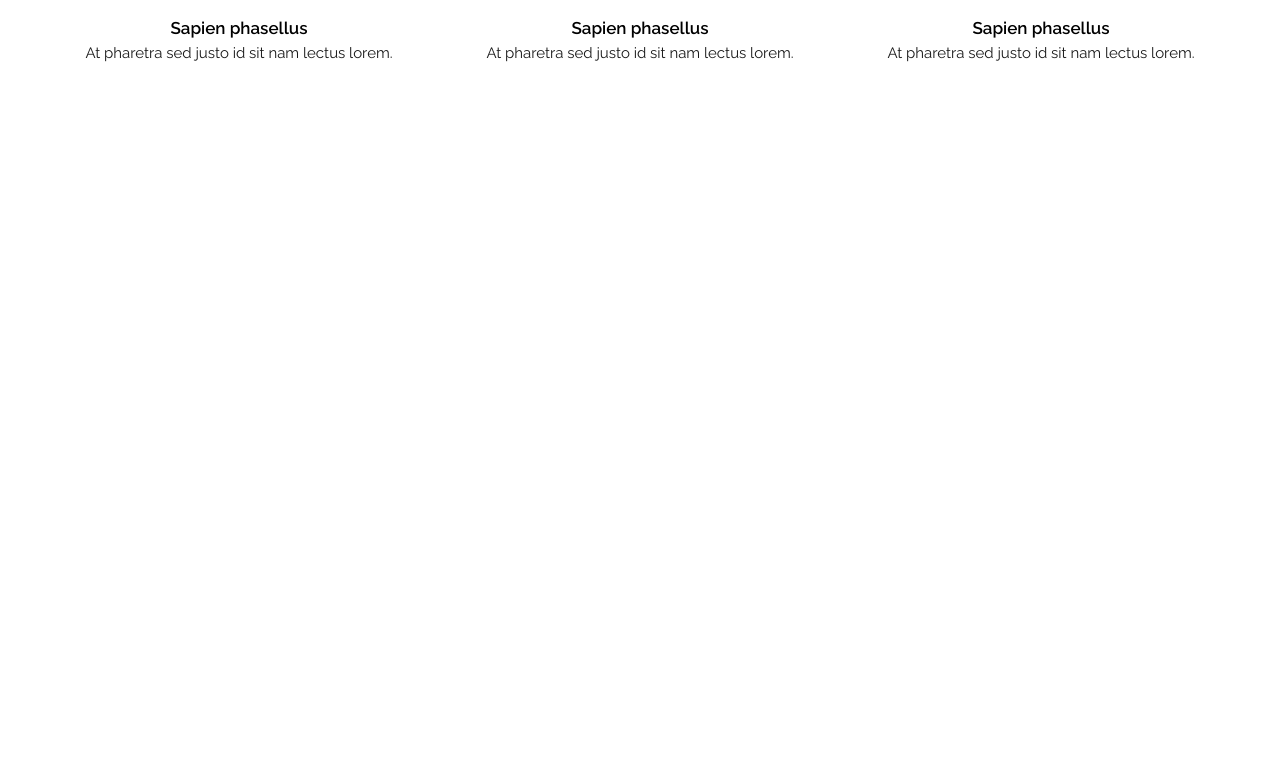
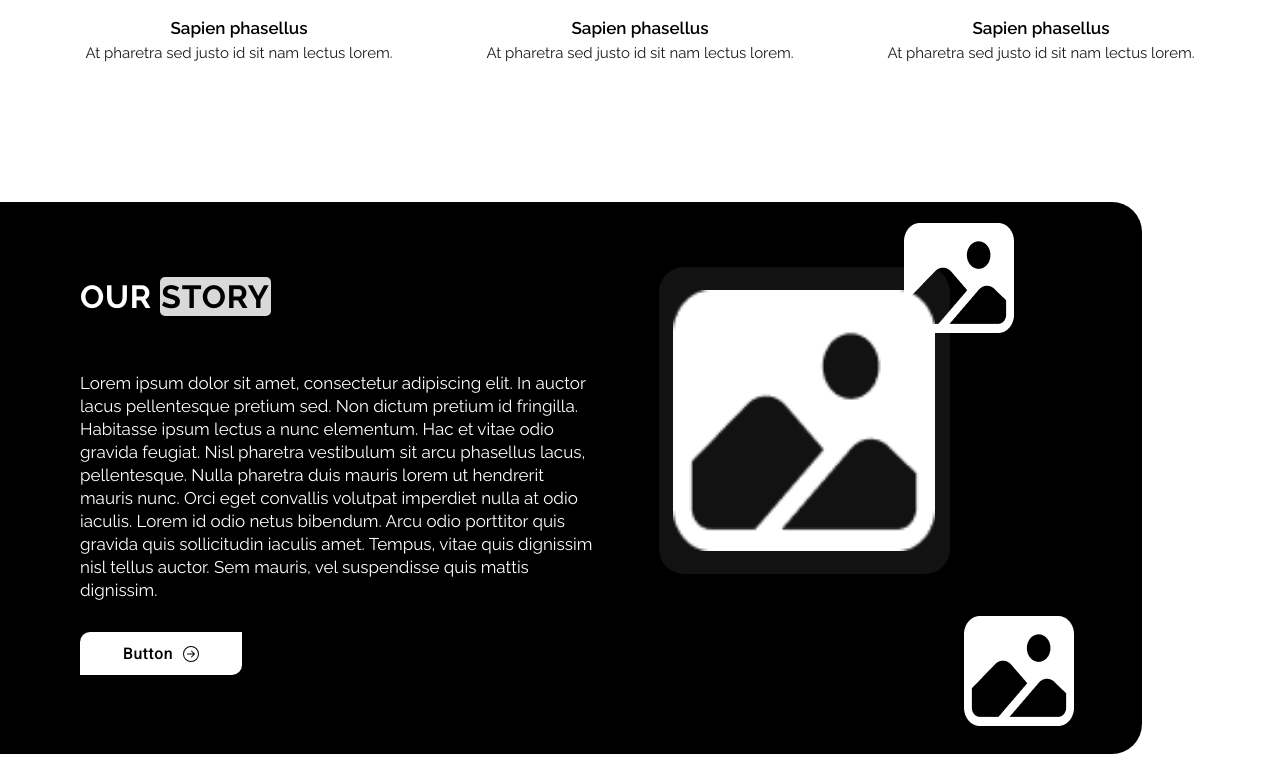
Before and after one commit to NBJ-Developer/nbj-client, a React (Create React App) app: page / in a window 1280 px wide. Shown: the part 1184-1948 px from the top of the page. Before the commit the page ends 1247 px from the top, so only its background shows below. Built offline with nearby package versions, Linux system fonts and the light colour scheme.

Commit message:
About Folder and OurStory files Components Added

```diff
--- /dev/null
+++ b/src/components/About/OurStory.css
@@ -0,0 +1,94 @@
+@import url('https://fonts.googleapis.com/css2?family=Raleway:wght@300;400;500;600;700;800;900&display=swap');
+
+body {
+    font-family: 'Raleway';
+    font-style: normal;
+}
+
+.div_story {
+    display: flex;
+    justify-content: space-between;
+    align-items: center;
+    color: #ffffff;
+}
+
+.our {
+    font-weight: 700;
+    font-size: 20px;
+    line-height: 23px;
+    padding-top: 22px;
+}
+
+.inner_story{
+    background-color: #d9d9d9;
+    color: #000000;
+    border-radius: 5px;
+    padding: 1px;
+}
+
+.bs_icon {
+    font-weight: 700;
+    font-size: 20px;
+    margin-top: 22px;
+    margin-right: 26px;
+}
+
+.div_lorem {
+    width: 213px;
+    height: 58px;
+    margin-top: 28px;
+}
+
+.p_lorem {
+    font-weight: 400;
+    font-size: 15px;
+    line-height: 20px;
+    color: #ffffff;
+}
+
+.w_vector_1 {
+    width: 77px;
+    height: 77px;
+}
+
+.w_vector_2 {
+    width: 128px;
+    height: 128px;
+}
+
+.div_story_web {
+    padding-top: 76px;
+    color: #ffffff;
+}
+
+.our_web {
+    font-weight: 700;
+    font-size: 32px;
+    line-height: 38px;
+    letter-spacing: 0.025em;
+}
+
+.div_lorem_web {
+    width: 516px;
+    height: 234px;
+    margin-top: 56px;
+    margin-bottom: 26px;
+}
+
+.p_lorem_web {
+    color: #ffffff;
+    font-weight: 400;
+    font-size: 17px;
+    line-height: 23px;
+    color: #FFFFFF;
+}
+
+.w_vector_web_1 {
+    width: 157.56;
+    height: 157.56;
+}
+
+.w_vector_web_2 {
+    width: 261.93px;
+    height: 261.93px;
+}
--- /dev/null
+++ b/src/components/About/OurStory.jsx
@@ -0,0 +1,117 @@
+import * as React from 'react';
+import Box from '@mui/material/Box';
+import './OurStory.css'
+import { BsArrowRightCircle } from 'react-icons/bs'
+import Wvector from '../../assets/images/BBVector.png'
+import ContainedButtons from '../../elements/Button/ContainedButtons';
+
+
+export default function OurStory() {
+  return (
+    <Box>
+      {/* SMALL DEVICE */}
+      <Box sx={{ display: {xs: 'block', md: 'none'},
+                  marginTop: '63px',
+                  width: '281px',
+                  height: '418px',
+                  backgroundColor: '#000000',
+                  borderRadius: '0px 30px 30px 0px',
+                  paddingLeft: '30px'
+        }}>
+        <div className='div_story'>
+          <h1 className='our'>OUR <span className='inner_story'>STORY</span> </h1>
+          <BsArrowRightCircle className='bs_icon' />
+        </div>
+
+        <div className='div_lorem'>
+          <p className='p_lorem'>Lorem ipsum dolor sit amet, consectetur adipiscing elit. Nibh at sit ut ultricies.</p>
+        </div>
+
+        <Box sx={{ marginTop: '23px',
+                    marginLeft: '130px'
+        }}>
+          <img src={Wvector} alt="" className='w_vector_1'/>
+        </Box>
+
+        <Box sx={{  width: '142px',
+                    height: '150px',
+                    backgroundColor: '#121212',
+                    borderRadius: '25px',
+                    display: 'flex',
+                    justifyContent: 'center',
+                    alignItems: 'center',
+                    zIndex: '5',
+                    marginTop: '-70px',
+                    marginLeft: '15px'
+
+            }}>
+          <img src={Wvector} alt="" className='w_vector_2'/>
+        </Box>
+
+        <Box sx={{ marginTop: '11px',
+                    marginLeft: '154px'
+        }}>
+          <img src={Wvector} alt="" className='w_vector_1'/>
+        </Box>
+      </Box>
+
+      {/* MEDIUM DEVICE */}
+      <Box sx={{display: {xs: 'none', md: 'block'},
+                width: '1142px',
+                height: '552px',
+                background: '#000000',
+                borderRadius: '0px 30px 30px 0px',
+                marginTop: '139px',
+                paddingLeft: '80px',
+                marginBottom: '10px'
+          }}>
+          <Box sx={{ display: 'flex',
+                      justifyContent: 'space-between'
+            }}>
+            <div>
+              <div className='div_story_web'>
+                <h1 className='our_web'>OUR <span className='inner_story'>STORY</span> </h1>
+              </div>
+
+              <div className='div_lorem_web'>
+                <p className='p_lorem_web'>Lorem ipsum dolor sit amet, consectetur adipiscing elit. In auctor lacus pellentesque pretium sed. Non dictum pretium id fringilla. Habitasse ipsum lectus a nunc elementum. Hac et vitae odio gravida feugiat. Nisl pharetra vestibulum sit arcu phasellus lacus, pellentesque. Nulla pharetra duis mauris lorem ut hendrerit mauris nunc. Orci eget convallis volutpat imperdiet nulla at odio iaculis. Lorem id odio netus bibendum. Arcu odio porttitor quis gravida quis sollicitudin iaculis amet. Tempus, vitae quis dignissim nisl tellus auctor. Sem mauris, vel suspendisse quis mattis dignissim.
+                </p>
+              </div>
+              <ContainedButtons />
+            </div>
+
+            <div>
+              <Box sx={{ marginTop: '21px',
+                    marginRight: '128.11px'
+                }}>
+                <img src={Wvector} alt="" className='w_vector_web_1'/>
+              </Box>
+
+              <Box sx={{  width: '290.57px',
+                    height: '306.94px',
+                    backgroundColor: '#121212',
+                    borderRadius: '25px',
+                    display: 'flex',
+                    justifyContent: 'center',
+                    alignItems: 'center',
+                    zIndex: '5',
+                    marginTop: '-70px',
+                    marginLeft: '-244.75px'
+
+                }}>
+                <img src={Wvector} alt="" className='w_vector_web_2'/>
+              </Box>
+
+              <Box sx={{ marginTop: '42.51px',
+                    marginLeft: '60px'
+                }}>
+                <img src={Wvector} alt="" className='w_vector_web_1'/>
+              </Box>
+            </div>
+          </Box>
+
+      </Box>
+
+    </Box>
+  );
+}
--- a/src/components/Benefits/BenefitsH.jsx
+++ b/src/components/Benefits/Benefits.jsx
@@ -1,11 +1,10 @@
 import * as React from 'react';
 import Box from '@mui/material/Box';
-import './BenefitsH.css'
+import './Benefits.css'
 import { BsCheck2Circle } from 'react-icons/bs'
-import WhiteVector from '../../assets/images/BBVector.png'
-import SWVector from '../../assets/images/BBVector_small.png'
+import WVector from '../../assets/images/BBVector.png'
 
-export default function BenefitsH() {
+export default function Benefits() {
   return (
     <Box>
       {/* SMALL DEVICE */}
@@ -37,7 +36,7 @@ export default function BenefitsH() {
               justifyContent: 'center',
               alignItems: 'center'
             }}>
-            <img src={WhiteVector} alt="" className='w_vector' />
+            <img src={WVector} alt="" className='w_vector' />
           </Box>
       </Box>
 
@@ -63,7 +62,7 @@ export default function BenefitsH() {
                             marginRight: '81px'
                   }}>
                     <div className='inner_box'>
-                      <img src={SWVector} alt="" className='sw_vector' />
+                      <img src={WVector} alt="" className='sw_vector' />
                     </div>
                     <p className='sapien'>Sapien phasellus</p>
                     <p className='pharetra'>At pharetra sed justo id sit nam lectus lorem.</p>
@@ -75,7 +74,7 @@ export default function BenefitsH() {
                             marginRight: '81px'
                   }}>
                     <div className='inner_box'>
-                      <img src={SWVector} alt="" className='sw_vector' />
+                      <img src={WVector} alt="" className='sw_vector' />
                     </div>
                     <p className='sapien'>Sapien phasellus</p>
                     <p className='pharetra'>At pharetra sed justo id sit nam lectus lorem.</p>
@@ -85,7 +84,7 @@ export default function BenefitsH() {
                             height: '185px'
                   }}>
                     <div className='inner_box'>
-                      <img src={SWVector} alt="" className='sw_vector' />
+                      <img src={WVector} alt="" className='sw_vector' />
                     </div>
                     <p className='sapien'>Sapien phasellus</p>
                     <p className='pharetra'>At pharetra sed justo id sit nam lectus lorem.</p>
--- a/src/components/Hero/HeroH.jsx
+++ b/src/components/Hero/Hero.jsx
@@ -1,12 +1,12 @@
 import * as React from 'react';
 import Box from '@mui/material/Box';
-import './HeroH.css'
+import './Hero.css'
 import ContainedButtonsMB from '../../elements/Button/ContainedButtonsMB';
 import Line from '../../assets/images/Line_Horizontal.png'
 import Line2 from '../../assets/images/Line_Vertical.png'
 import Avatar from '../../assets/images/Vector.png'
 
-export default function HeroH() {
+export default function Hero() {
   return (
     <Box>
       {/* SMALL DEVICE */}
--- a/src/components/NavBar/NavBarH.jsx
+++ b/src/components/NavBar/NavBar.jsx
@@ -13,7 +13,7 @@ import ContainedButtons from '../../elements/Button/ContainedButtons'
 
 const pages = ['About', 'Benefits', 'Services', 'Contact Us'];
 
-const NavBarH = () => {
+const NavBar = () => {
   const [anchorElNav, setAnchorElNav] = React.useState(null);
 
   const handleOpenNavMenu = (event) => {
@@ -100,7 +100,7 @@ const NavBarH = () => {
                               sx={{backgroundColor: '#D9D9D9', width: '150px', height: '40px', paddingTop: '8px'}}>{page}</Typography>
                 </MenuItem>
               ))}
-              <Box sx={{ flexGrow: 0, display: { xs: 'block', md: 'none' }, marginLeft: '30px', marginTop: '50px' }}>
+              <Box sx={{ flexGrow: 0, display: { xs: 'block', md: 'none' }, marginLeft: '30px', marginTop: '14px'}}>
                 <ContainedButtons textAlign="center" />
               </Box>
             </Menu>
@@ -129,4 +129,4 @@ const NavBarH = () => {
     </AppBar>
   );
 };
-export default NavBarH;
+export default NavBar;
--- a/src/pages/Home/Home.jsx
+++ b/src/pages/Home/Home.jsx
@@ -1,14 +1,17 @@
 import React from 'react'
-import BenefitsH from '../../components/Benefits/BenefitsH'
-import HeroH from '../../components/Hero/HeroH'
-import NavBarH from '../../components/NavBar/NavBarH'
+import OurStory from '../../components/About/OurStory'
+import Benefits from '../../components/Benefits/Benefits'
+import Hero from '../../components/Hero/Hero'
+import NavBar from '../../components/NavBar/NavBar'
+
 
 const Home = () => {
   return (
     <div>
-      <NavBarH />
-      <HeroH />
-      <BenefitsH />
+      <NavBar />
+      <Hero />
+      <Benefits />
+      <OurStory />
     </div>
   )
 }
```
Also changed, not shown: src/components/About/AboutH.jsx (deleted, +0 -11 lines), src/assets/images/BBVector_small.png (deleted), src/components/About/AboutH.css (deleted), src/components/Benefits/Benefits.css (renamed from src/components/Benefits/BenefitsH.css), src/components/Hero/Hero.css (renamed from src/components/Hero/HeroH.css).
